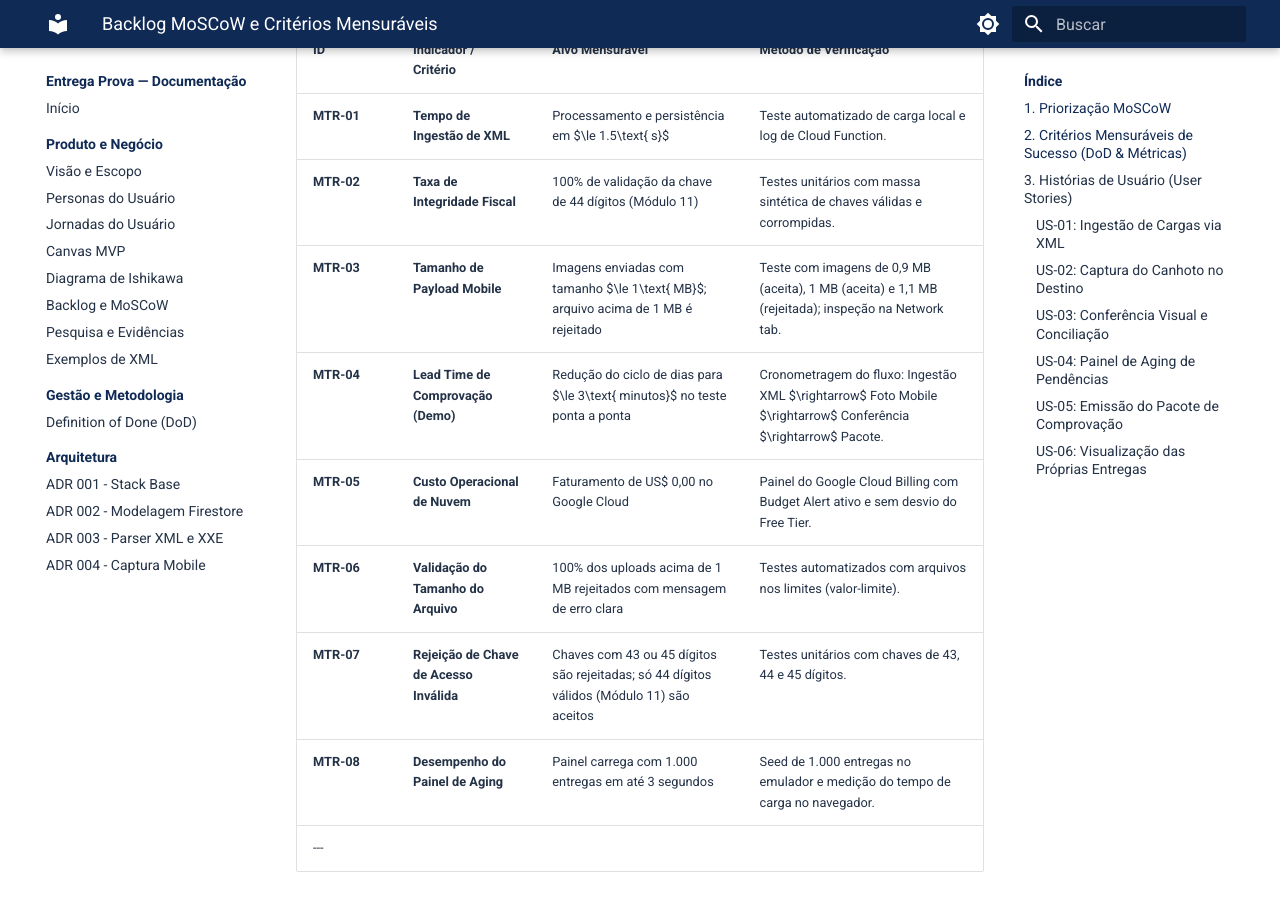
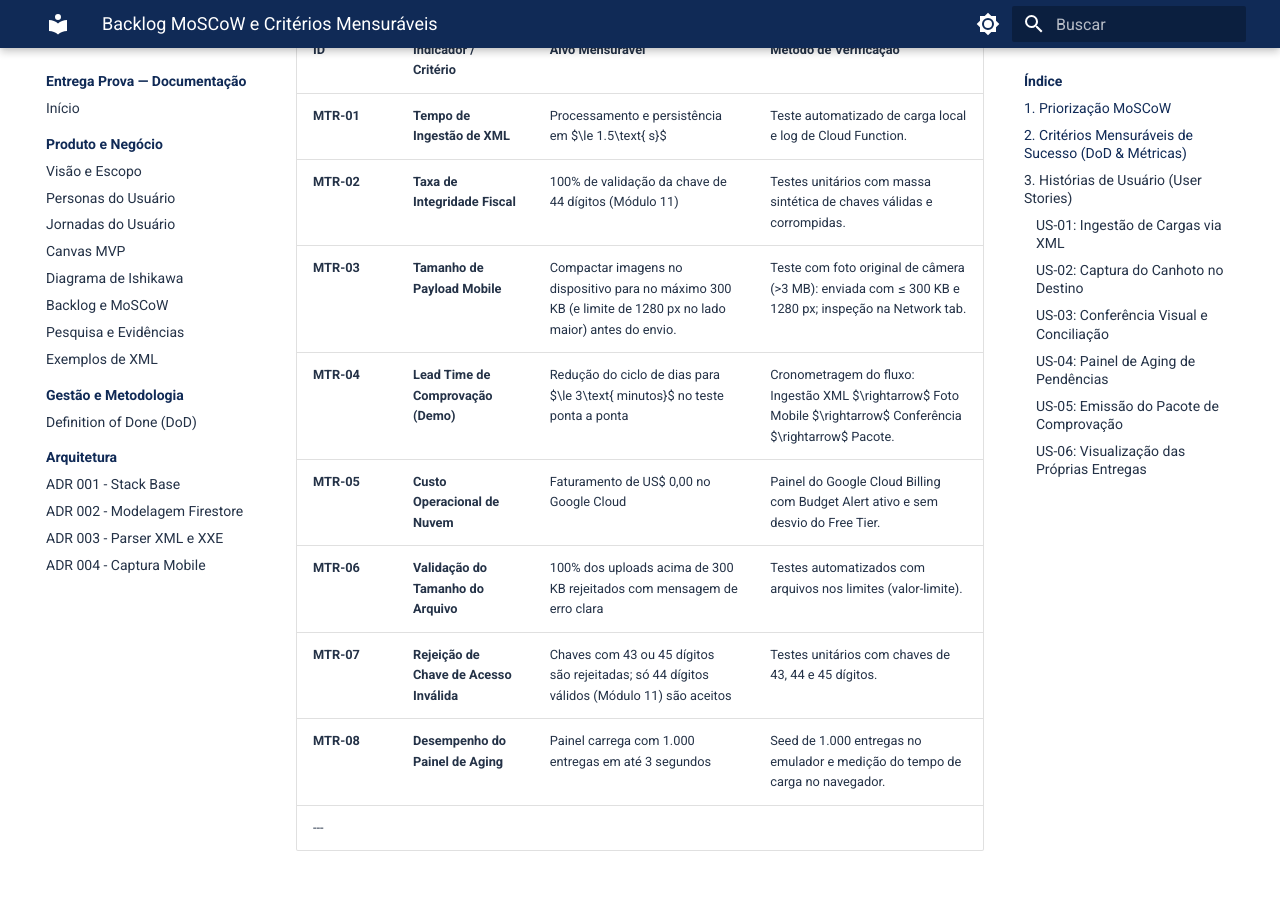
Before and after one commit to EntregaProva/EntregaProva-documentation, an MkDocs documentation site: the page built from docs/backlog/requisitos-moscow.md, in a window 1280 px wide and 900 px high, scrolled down 1650 px. Built offline with MkDocs 1.6.1 and Material for MkDocs 9.7.7, drawn with Linux system fonts in a browser that asks for light colours; some of the changed text lies outside the part shown.

Commit message:
ajuste tamanho fotos

```diff
--- a/docs/backlog/requisitos-moscow.md
+++ b/docs/backlog/requisitos-moscow.md
@@ -31,10 +31,10 @@ Para que uma funcionalidade seja aceita no projeto, ela deve satisfazer critéri
 | :--- | :--- | :--- | :--- |
 | **MTR-01** | **Tempo de Ingestão de XML** | Processamento e persistência em $\le 1.5\text{ s}$ | Teste automatizado de carga local e log de Cloud Function. |
 | **MTR-02** | **Taxa de Integridade Fiscal** | 100% de validação da chave de 44 dígitos (Módulo 11) | Testes unitários com massa sintética de chaves válidas e corrompidas. |
-| **MTR-03** | **Tamanho de Payload Mobile** | Imagens enviadas com tamanho $\le 1\text{ MB}$; arquivo acima de 1 MB é rejeitado | Teste com imagens de 0,9 MB (aceita), 1 MB (aceita) e 1,1 MB (rejeitada); inspeção na Network tab. |
+| **MTR-03** | **Tamanho de Payload Mobile** | Compactar imagens no dispositivo para no máximo 300 KB (e limite de 1280 px no lado maior) antes do envio. | Teste com foto original de câmera (>3 MB): enviada com ≤ 300 KB e 1280 px; inspeção na Network tab. |
 | **MTR-04** | **Lead Time de Comprovação (Demo)** | Redução do ciclo de dias para $\le 3\text{ minutos}$ no teste ponta a ponta | Cronometragem do fluxo: Ingestão XML $\rightarrow$ Foto Mobile $\rightarrow$ Conferência $\rightarrow$ Pacote. |
 | **MTR-05** | **Custo Operacional de Nuvem** | Faturamento de US$ 0,00 no Google Cloud | Painel do Google Cloud Billing com Budget Alert ativo e sem desvio do Free Tier. |
-| **MTR-06** | **Validação do Tamanho do Arquivo** | 100% dos uploads acima de 1 MB rejeitados com mensagem de erro clara | Testes automatizados com arquivos nos limites (valor-limite). |
+| **MTR-06** | **Validação do Tamanho do Arquivo** | 100% dos uploads acima de 300 KB rejeitados com mensagem de erro clara | Testes automatizados com arquivos nos limites (valor-limite). |
 | **MTR-07** | **Rejeição de Chave de Acesso Inválida** | Chaves com 43 ou 45 dígitos são rejeitadas; só 44 dígitos válidos (Módulo 11) são aceitos | Testes unitários com chaves de 43, 44 e 45 dígitos. |
 | **MTR-08** | **Desempenho do Painel de Aging** | Painel carrega com 1.000 entregas em até 3 segundos | Seed de 1.000 entregas no emulador e medição do tempo de carga no navegador. |
 ---
@@ -63,7 +63,7 @@ Para que uma funcionalidade seja aceita no projeto, ela deve satisfazer critéri
   2. O formulário deve obrigar o preenchimento do nome do recebedor e documento (RG ou CPF).
   3. A data e a hora do envio devem ser registradas automaticamente pelo sistema.
   4. Caso o motorista clique duas vezes em enviar, o sistema deve manter apenas um registro (idempotência).
-  5. Imagens com tamanho acima de 1 MB devem ser rejeitadas, com mensagem informando o limite ao motorista.
+  5. A imagem deve ser comprimida no aparelho para ~300 KB (1280 px no lado maior); arquivos acima de 300 KB devem ser rejeitados com mensagem clara ao motorista.
 
 ---
 
```
